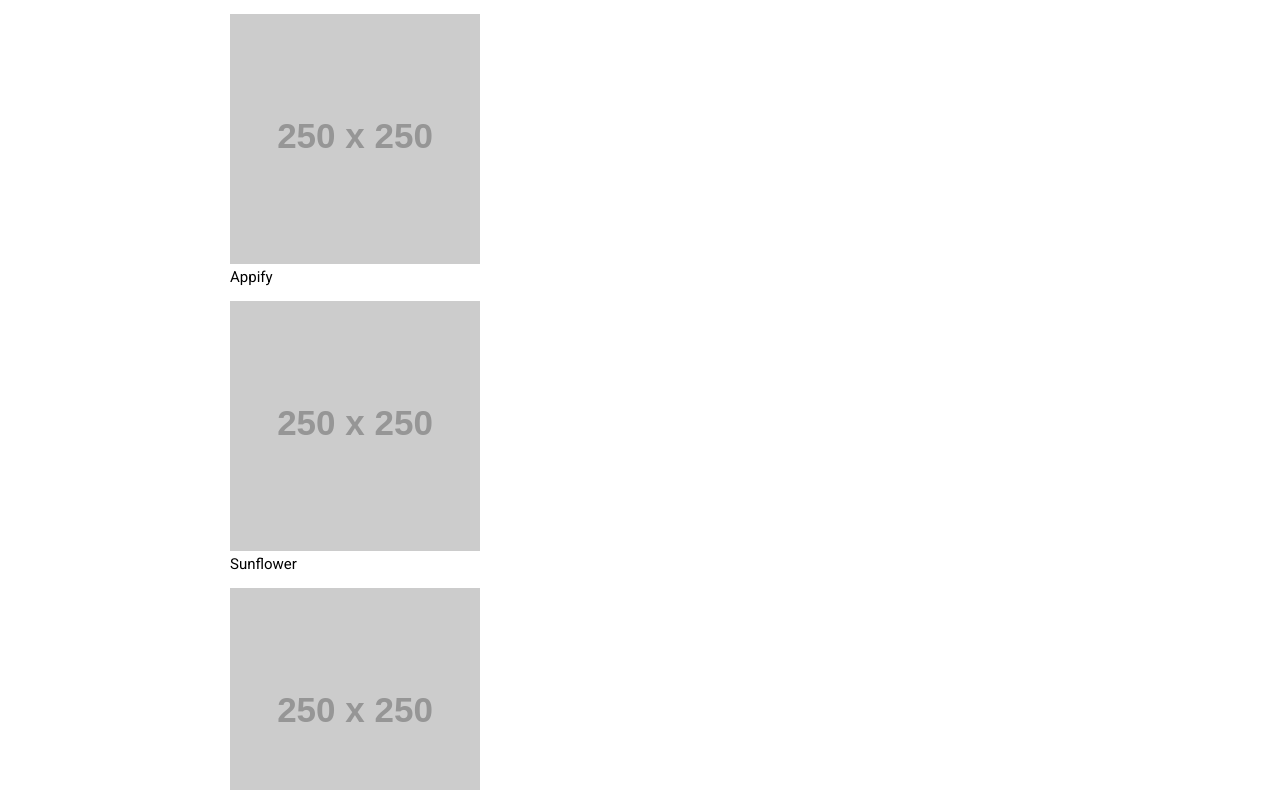
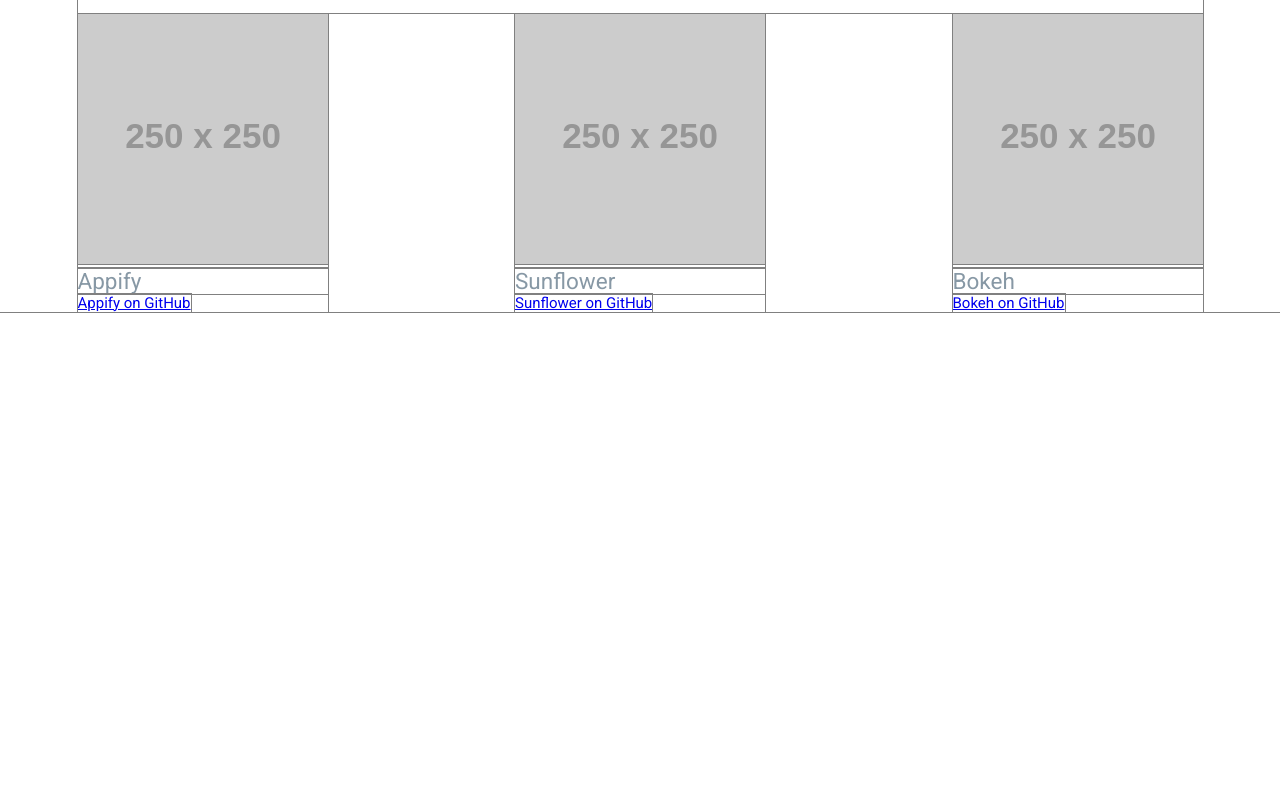
Before and after one commit to charleyblue/janeDoette, a website: page index.html in a window 1280 px wide. Shown: the part 317-1107 px from the top of the page. After the commit the page ends 800 px from the top, so only its background shows below. Drawn offline with Linux system fonts and the light colour scheme; placeholder pictures from the web are drawn by us.

Commit message:
added more css and classes

```diff
--- a/css/styles.css
+++ b/css/styles.css
@@ -1,3 +1,9 @@
+* {
+  outline: 1px solid gray;
+}
+html, figure, div {
+  margin: 0;
+}
 body {
   box-sizing: border-box;
   font-family: 'Roboto', sans-serif;
@@ -15,6 +21,12 @@
 .box {
   display: flex;
   display: -webkit-flex;
+  flex-flow: row wrap;
+  -webkit-flex-flow: row wrap;
+  justify-content: space-between;
+  -webkit-justify-content: space-between;
+  margin: 0 auto;
+  width: 100%;
 }
 .box1 {
   border-bottom: 1px solid #8096AB;
@@ -25,7 +37,6 @@
   margin: 0 auto;
   width: 100%;
 }
-
 .logo {
   color: #2d3c49;
   font-size: 3em;
@@ -49,7 +60,6 @@
   font-weight: 300;
   text-align: right;
 }
-
 .hero {
   background: rgb(125,151,173);
   background-image: linear-gradient(rgba(250,250,250,1), rgba(245,245,245,0.8), rgba(250,250,250,1));
@@ -78,12 +88,16 @@
 .featured {
   display: block;
   margin: 0 auto;
-  width: 80%;
+  width: 100%;
 }
 .subdue h3 {
   color: rgba(135,152,165, 0.75);
   font-weight: 300;
   font-size: 2em;
+}
+figcaption {
+  color: rgba(135,152,165, 1);
+  font-size: 1.5em;
 }
 @media screen and (max-width:370px) {
   .headline h1 {
--- a/index.html
+++ b/index.html
@@ -30,23 +30,26 @@
         <div class="subdue">
           <h3>Featured Work</h3>
         </div>
-        <div class="image">
+        <div class="box image">
           <figure>
             <picture>
               <img src="http://placehold.it/250x250">
               <figcaption>Appify</figcaption>
+              <a href="#">Appify on GitHub</a>
             </picture>
           </figure>
           <figure>
             <picture>
               <img src="http://placehold.it/250x250">
               <figcaption>Sunflower</figcaption>
+              <a href="#">Sunflower on GitHub</a>
             </picture>
           </figure>
           <figure>
             <picture>
               <img src="http://placehold.it/250x250">
               <figcaption>Bokeh</figcaption>
+              <a href="#">Bokeh on GitHub</a>
             </picture>
           </figure>
         </div>
```
